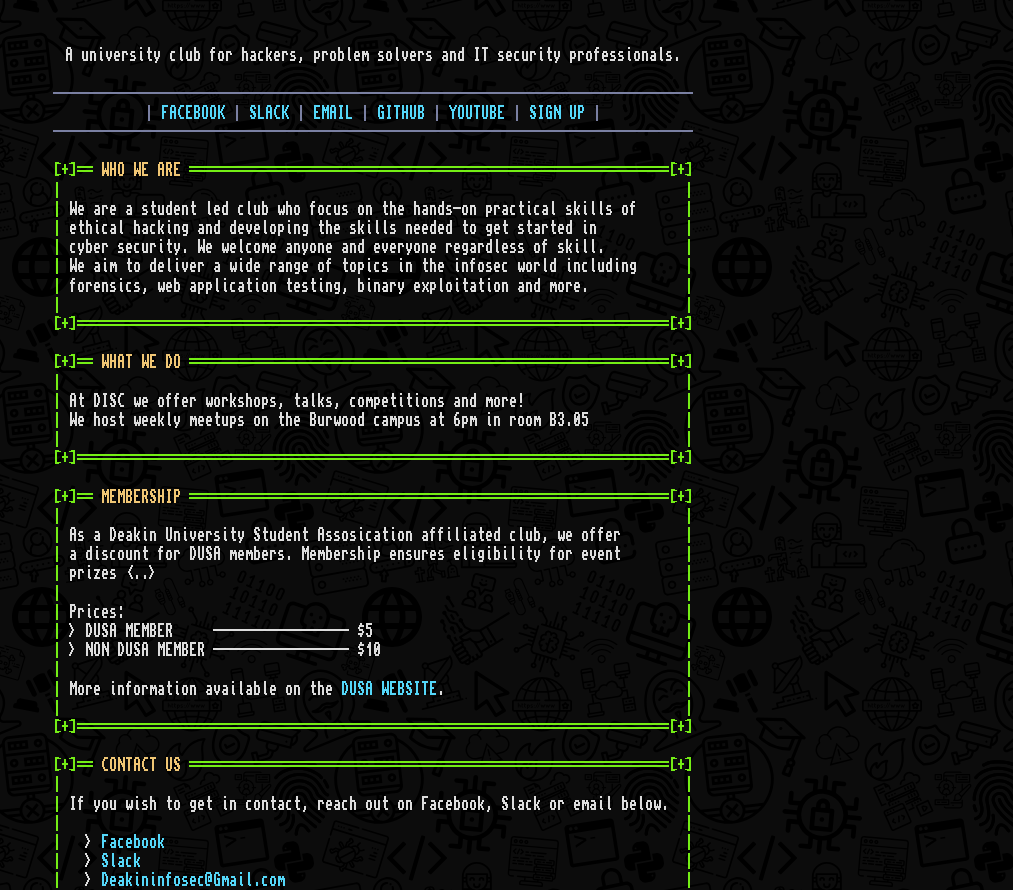
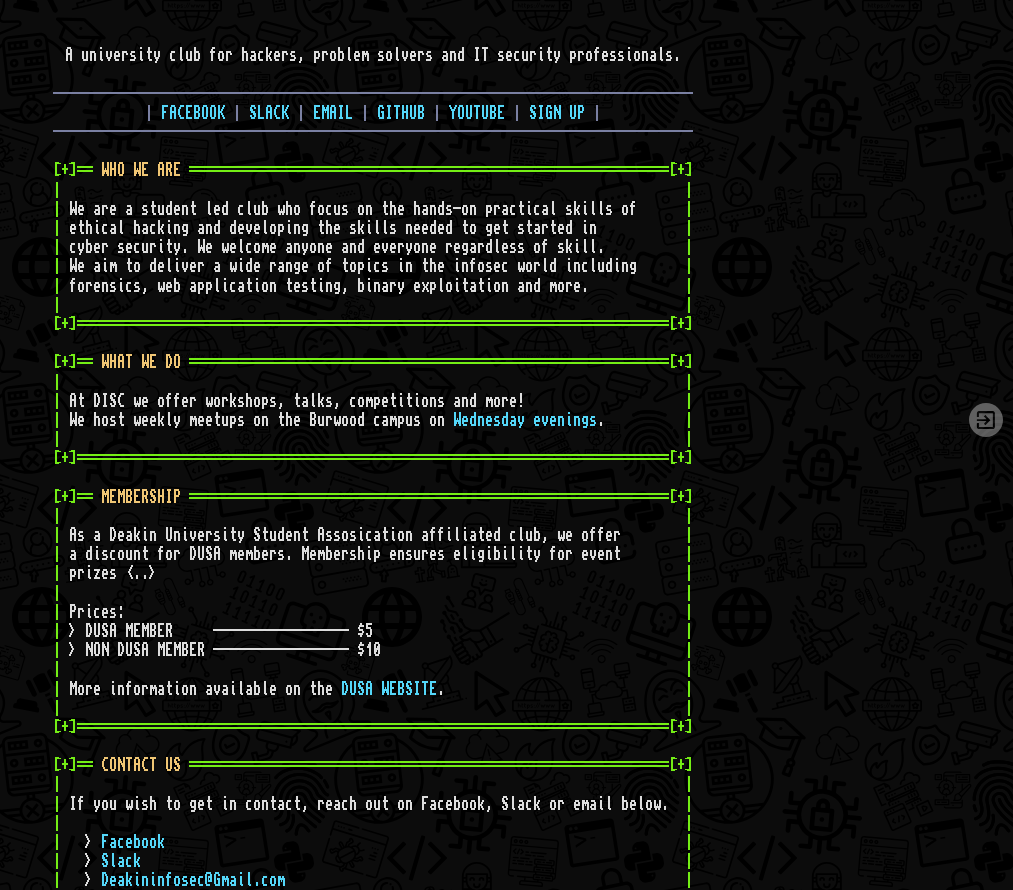
Before and after one commit to DeakinInfoSecClub/DeakinInfoSecClub.github.io, a Jekyll site: the page built from index.html, in a window 1280 px wide. Shown: the part 453-1343 px from the top of the page, without its empty margins (267-1280 px from the left). Built offline with Jekyll 4.4.1, drawn with Linux system fonts in a browser that asks for light colours.

```diff
--- a/_sass/custom.scss
+++ b/_sass/custom.scss
@@ -85,6 +85,10 @@
             li {
                 margin-left: 0;
                 padding: 20px 0;
+
+                &.narrow {
+                    padding: 2px 0;
+                }
 
                 &:first-of-type {
                     padding-top: 0px;
@@ -195,6 +199,10 @@
             padding-left: 20px;
             margin-left: 0.25rem;
             line-height: 1.5;
+
+            &.simple {
+                line-height: 1;
+            }
         }
 
         pre {
@@ -328,7 +336,101 @@
                 img {
                     width: 100%;
                 }
+            }
 
+            &.profile {
+
+                .author-name {
+                    display: block;
+                    text-align: center;
+                    margin-top: 1em;
+                    font-size: 4rem;
+                }
+
+                hr.splitter {
+                    margin: 1rem 0 1.5rem;
+                    width: 100%;
+                }
+
+                .title {
+                    font-size: 1rem;
+                    margin: 0;
+                }
+
+                @media #{$query-smaller} {
+                    // .item:nth-child(3n-1) {
+                    //     margin: 0 0.5rem;
+                    // }
+
+                    // .item:nth-child(3n-2) {
+                    //     padding: 0;
+                    //     margin-right: 0.5rem;
+                    // }
+
+                    .item {
+                        padding: 0 0.5rem;
+                    }
+                }
+
+                .item {
+                    padding: 1rem 0.5rem 0;
+
+                    &:nth-child(1), &:nth-child(2), &:nth-child(3) {
+                        padding: 0 0.5rem;
+                    }
+
+                    .card {
+                        header {
+                            margin: 0;
+                            padding: .4rem 0.5rem;
+                        }
+
+                    }
+                }
+
+                .content-type {
+                    text-align: center;
+                }
+
+                .excerpt {
+                    font-size: 0.8rem;
+                    line-height: 1.4;
+                }
+
+                @media not #{$query-smaller} {
+                    .item {
+                        margin-bottom: 1rem;
+                    }
+
+                    .item:last-of-type {
+                        margin-bottom: 0;
+                    }
+                }
+
+                .user-content {
+                    text-align: center;
+                    max-width: 840px;
+                    margin: 0 auto;
+                }
+
+                .spacer {
+                    padding: 1rem 0;
+                }
+
+                .hackthebox {
+                    margin: 3rem auto 2rem;
+                    display: block;
+                    text-align: center;
+
+                    &>div, img {
+                        margin: 0 auto;
+                    }
+
+                    img {
+                        display: inline-block;
+                        height: 50px;
+                    }
+                }
             }
 
         }
@@ -409,3 +511,34 @@
         }
     }
 }
+
+.tags {
+    display: inline-block;
+
+    .tag {
+        // font-size: 0.8em;
+        background: black;
+        color: $color-subtle;
+        padding: 0.1em 0.3em;
+        margin-right: 0.25em;
+        &::before {
+            content: '#';
+            display: inline;
+        }
+
+        &[data-tag*="beginner"] {
+            background: #1b8759;
+            color: white;
+        }
+
+        &[data-tag*="intermediate"] {
+            background: #eae723;
+            color: #000000;
+        }
+
+        &[data-tag*="experienced"] {
+            background: #ea2344;
+            color: #ffffff;
+        }
+    }
+}
--- a/index.html
+++ b/index.html
@@ -231,6 +231,52 @@
       color: rgba(255,255,255,0.15);
     }
 
+    #kb-link {
+      display: block;
+      position: fixed;
+      bottom: 10px;
+      right: 10px;
+      width: 34px; height: 34px;
+      opacity: .35;
+      z-index: 4000;
+      transition: opacity 0.1s ease-in-out, width 0.1s, height 0.1s;
+      /* animation: 8s flicker infinite; */
+      animation-delay: 0.1s;
+    }
+
+    #kb-link svg {
+      transition: width 0.1s, height 0.1s;
+      border-radius: 34px;
+    }
+
+    #kb-link:hover {
+      opacity: 1;
+      width: 96px; height: 96px;
+      animation: none;
+      background-position: center center;
+      background: url('https://media.giphy.com/media/RlOAlt0Qmsw4CTIELN/giphy.gif') center -10px;
+      background-size: cover;
+      transition: opacity 0.1s ease-in-out, width 0.1s, height 0.1s;
+    }
+
+    #kb-link:hover:after{
+      content: 'enter the knowledge base --------->';
+      background: #ddd;
+      color: #000;
+      padding: 10px;
+      text-align: right;
+      width: 120px;
+      position: absolute;
+      right: 96px;
+      top: 0;
+      display: block;
+    }
+
+    #kb-link:hover svg {
+      border-radius: 0;
+      width: 96px; height: 96px;
+    }
+
   </style>
 </head>
 
@@ -317,7 +363,7 @@
 <ik>[+]== <y>WHAT WE DO</y> ============================================================[+]
 |                                                                              |
 |</ik> At DISC we offer workshops, talks, competitions and more!                    <ik>|
-|</ik> We host weekly meetups on the Burwood campus at 6pm in room B3.05            <ik>|
+|</ik> We host weekly meetups on the Burwood campus on <a href="{{site.url}}/calendar">Wednesday evenings</a>.          <ik>|
 |                                                                              |
 [+]==========================================================================[+]</ik>
 </center></pre>
@@ -379,6 +425,13 @@
 </div>
 </body>
 
+<a class="wrap" id="kb-link" href="{{site.url}}/kb">
+  <svg version="1.1" xmlns="http://www.w3.org/2000/svg" xmlns:xlink="http://www.w3.org/1999/xlink" x="0px" y="0px"
+    width="34px" height="34px" viewBox="0 0 34 34" enable-background="new 0 0 34 34" xml:space="preserve">
+      <path fill="#fff" d="M0,0v34h34V0H0z M7.875,16.14h9.702l-2.625-2.625l1.406-1.406l5.016,5.016l-5.016,5.016l-1.406-1.406 l2.578-2.625H7.875V16.14z M25.874,24.108c0,0.532-0.203,1-0.609,1.406c-0.406,0.406-0.875,0.609-1.406,0.609H9.89 c-0.531,0-1-0.203-1.405-0.609c-0.406-0.406-0.609-0.875-0.609-1.406v-3.984H9.89v3.984h13.969V10.14H9.89v3.984H7.875V10.14 c0-0.531,0.203-1,0.609-1.406C8.89,8.328,9.358,8.124,9.89,8.124h13.969c0.531,0,1,0.204,1.406,0.609 c0.406,0.406,0.609,0.875,0.609,1.406V24.108z"/>
+  </svg>
+</a>
+
 <!-- Did you enjoy that? Maybe take a look at our knowledge base too: {{site.url}}/kb/ -->
 
 </html>
```
Also changed, not shown: _data/team.yml (deleted, +0 -17 lines), _includes/team.html (deleted, +0 -24 lines), _pages/about.md (deleted, +0 -15 lines), 1 other file.
